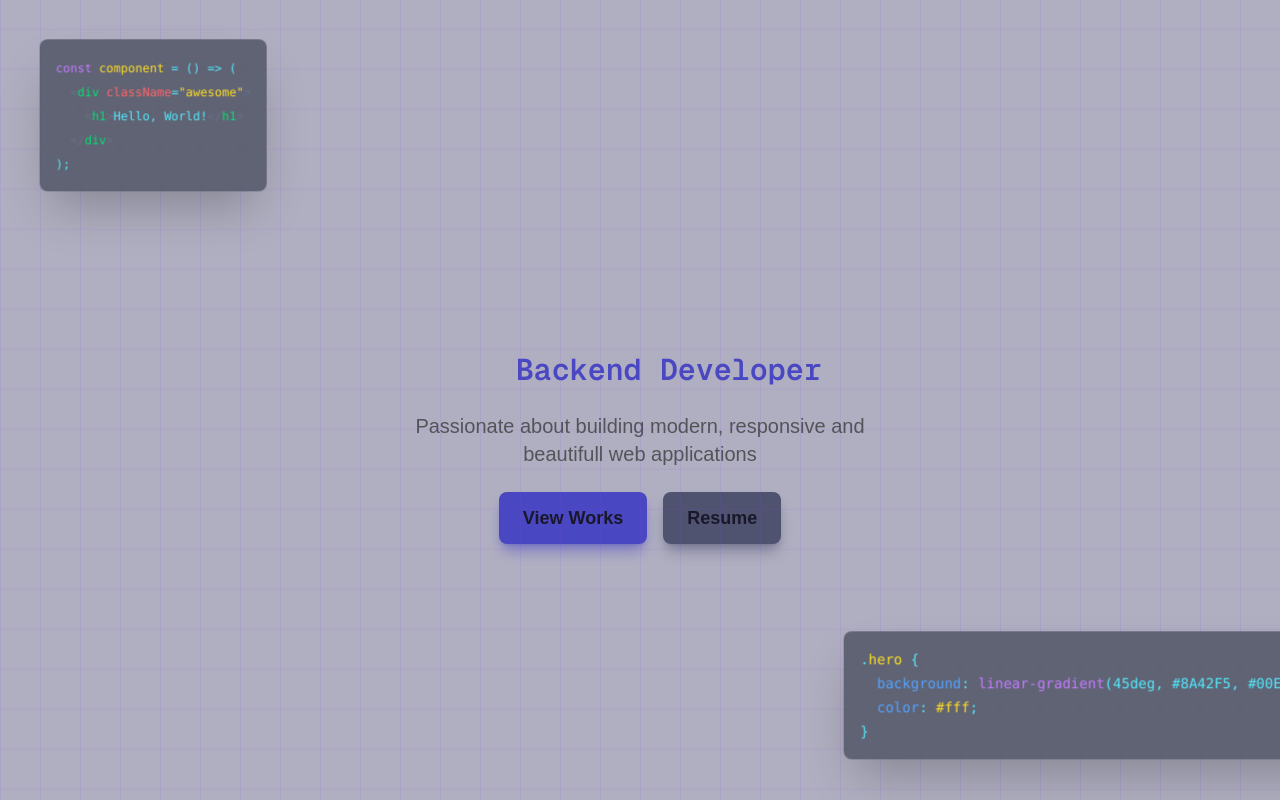
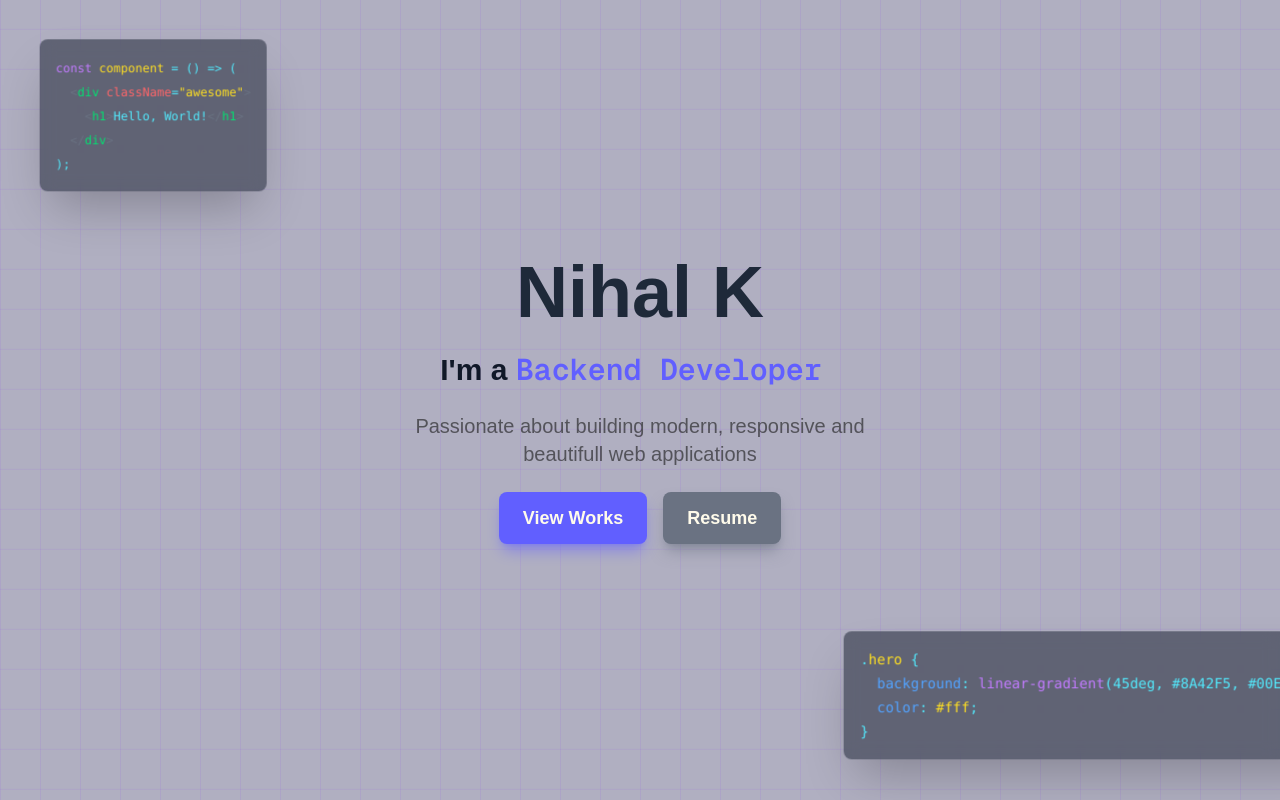
Before and after one commit to ioNihal/portfolio-two, a Next.js app: page / in a window 1280 px wide. Shown: the top 800 px of the page. Built offline with nearby package versions, Linux system fonts and the light colour scheme.

Commit message:
style: update text colors for headings and buttons in HeroContent component

```diff
--- a/app/components/HeroSection/HeroContent.jsx
+++ b/app/components/HeroSection/HeroContent.jsx
@@ -36,12 +36,12 @@ export default function HeroContent() {
 
     return (
         <div className="w-full h-full flex flex-col items-center justify-center gap-[0.8em] lg:gap-[1.5em]">
-            <h1 className="text-white text-4xl lg:text-7xl font-extrabold">Nihal K</h1>
-            <h2 className="text-md lg:text-3xl text-white/70 font-semibold">I'm a <span ref={titleRef} className="text-indigo-500 inline-block font-mono w-[18ch]">{title}</span></h2>
+            <h1 className="dark:text-white text-gray-800 text-4xl lg:text-7xl font-extrabold">Nihal K</h1>
+            <h2 className="text-md lg:text-3xl dark:text-white/70 text-gray-900 font-semibold">I'm a <span ref={titleRef} className="text-indigo-500 inline-block font-mono w-[18ch]">{title}</span></h2>
             <p className="opacity-60 text-xs lg:text-xl font-medium max-w-xs lg:max-w-lg text-center">Passionate about building modern, responsive and beautifull web applications</p>
             <div className="flex justify-between gap-[1em] *:py-2 lg:*:py-3 *:px-3 lg:*:px-6  *:text-xs lg:*:text-lg *:font-bold *:rounded-sm lg:*:rounded-lg *:cursor-pointer *:transition-colors *:duration-500 *:ease-in-out">
-                <button className="bg-indigo-500 hover:bg-indigo-600 shadow-lg/50 shadow-indigo-500 hover:shadow-indigo-600">View Works</button>
-                <button className="bg-gray-500 hover:bg-gray-600 shadow-lg/50 shadow-gray-500 hover:shadow-gray-600">Resume</button>
+                <button className="text-amber-50 bg-indigo-500 hover:bg-indigo-600 shadow-lg/50 shadow-indigo-500 hover:shadow-indigo-600">View Works</button>
+                <button className="text-amber-50 bg-gray-500 hover:bg-gray-600 shadow-lg/50 shadow-gray-500 hover:shadow-gray-600">Resume</button>
             </div>
         </div>
     )
--- a/app/components/HeroSection/HeroSection.jsx
+++ b/app/components/HeroSection/HeroSection.jsx
@@ -4,7 +4,7 @@ export default function HeroSection() {
 
   return (
     <section className="h-[60vh] lg:h-screen w-full relative">
-      <div className="absolute -z-0 inset-0 bg-grid bg-indigo-950/35 " />
+      <div className="absolute -z-1 inset-0 bg-grid bg-indigo-950/35 " />
       <div className="absolute -top-10 lg:top-10 -left-5 lg:left-10 2xl:left-[10%] 2xl:top-[15%] w-auto h-auto animate-wiggle p-2 lg:p-4 bg-gray-900/50 backdrop-blur-sm rounded-lg shadow-2xl md:block">
         <pre><code className="language-javascript text-[0.6rem] lg:text-xs 2xl:text-xl text-cyan-300"><span className="text-purple-400">const</span> <span className="text-yellow-300">component</span> = () =&gt; (<br />
           <span className="text-gray-500">  &lt;</span><span className="text-green-400">div</span> <span className="text-red-400">className</span>=<span className="text-yellow-300">"awesome"</span><span className="text-gray-500">&gt;<br /></span>
```
